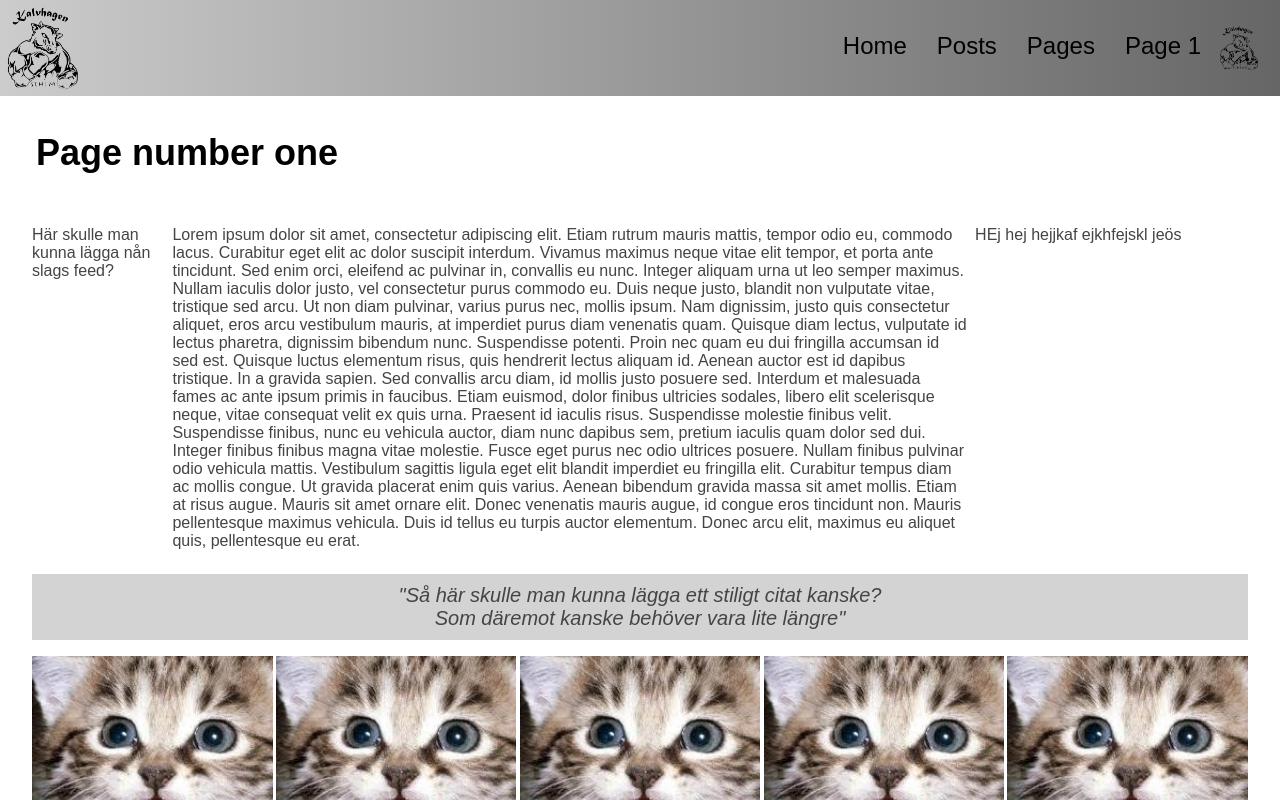
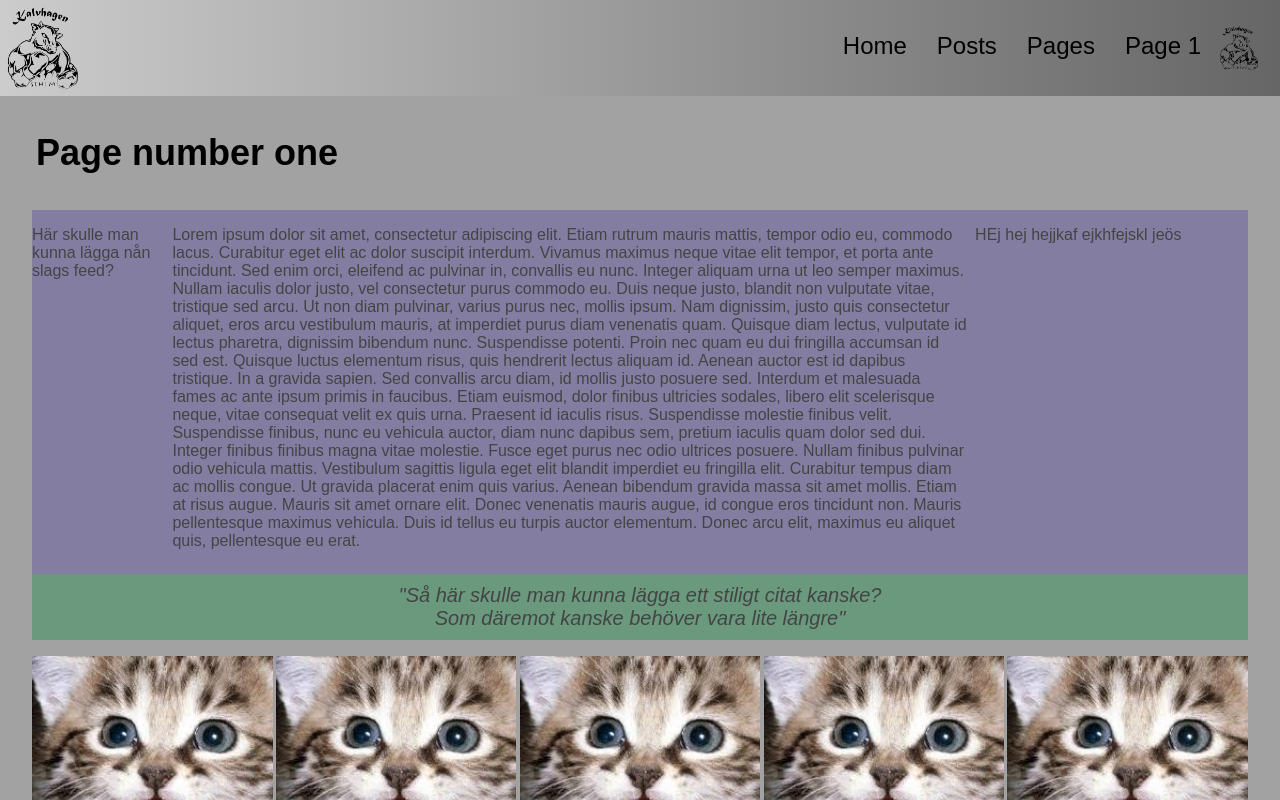
Before and after one commit to ClaremontAB/Kalvhagen, a React app: page /page1 in a window 1280 px wide. Shown: the top 800 px of the page. Built offline with nearby package versions, Linux system fonts and the light colour scheme.

Commit message:
altered some css

```diff
--- a/src/Pages.js
+++ b/src/Pages.js
@@ -23,8 +23,10 @@ class Pages extends Component {
     render() {
 
         return (
+            <div>
+                <h1>Pages</h1>
                 <div className="page">
-                <h1>Pages</h1>
+                  <p/>
                   <p>This page fetches and lists all pages from wordpress</p>
                   <ul>
                     {this.state.pages.map((page) =>
@@ -35,6 +37,7 @@ class Pages extends Component {
                     )}
                   </ul>
                 </div>
+            </div>
         );
     }
 }
--- a/src/css/index.css
+++ b/src/css/index.css
@@ -2,4 +2,5 @@ body {
   margin: 0;
   padding: 0;
   font-family: sans-serif;
+  background-color: #a3a2a2;
 }
--- a/src/css/page.css
+++ b/src/css/page.css
@@ -10,7 +10,7 @@
   margin: 0 2em 0 2em;
   grid-template-columns: 1fr;
   grid-gap: 0.5em;
-  background-color: #fff;
+  background-color: #847da2;
   color: #444;
 }
 
@@ -28,12 +28,11 @@
 .quote {
   font-size: 20px;
   font-style: italic;
-  background-color: lightgray;
-  margin: 0;
+  background-color: #6a997e;
   text-align: center;
   grid-column: 1/col;
   grid-row: 2;
-  padding: 10px;
+  padding: 10px 10px 10px 10px;
 
 }
 
```
Lines whose indentation alone changed are shown as unchanged.
